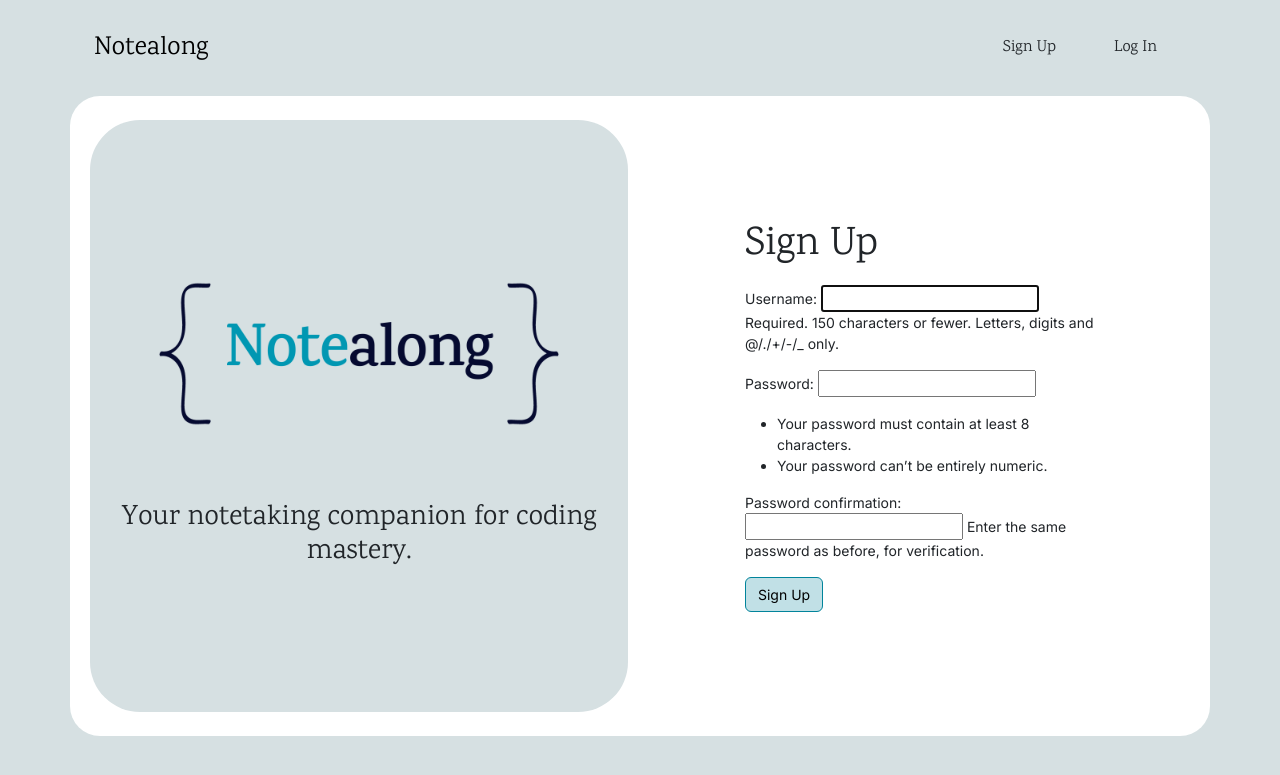
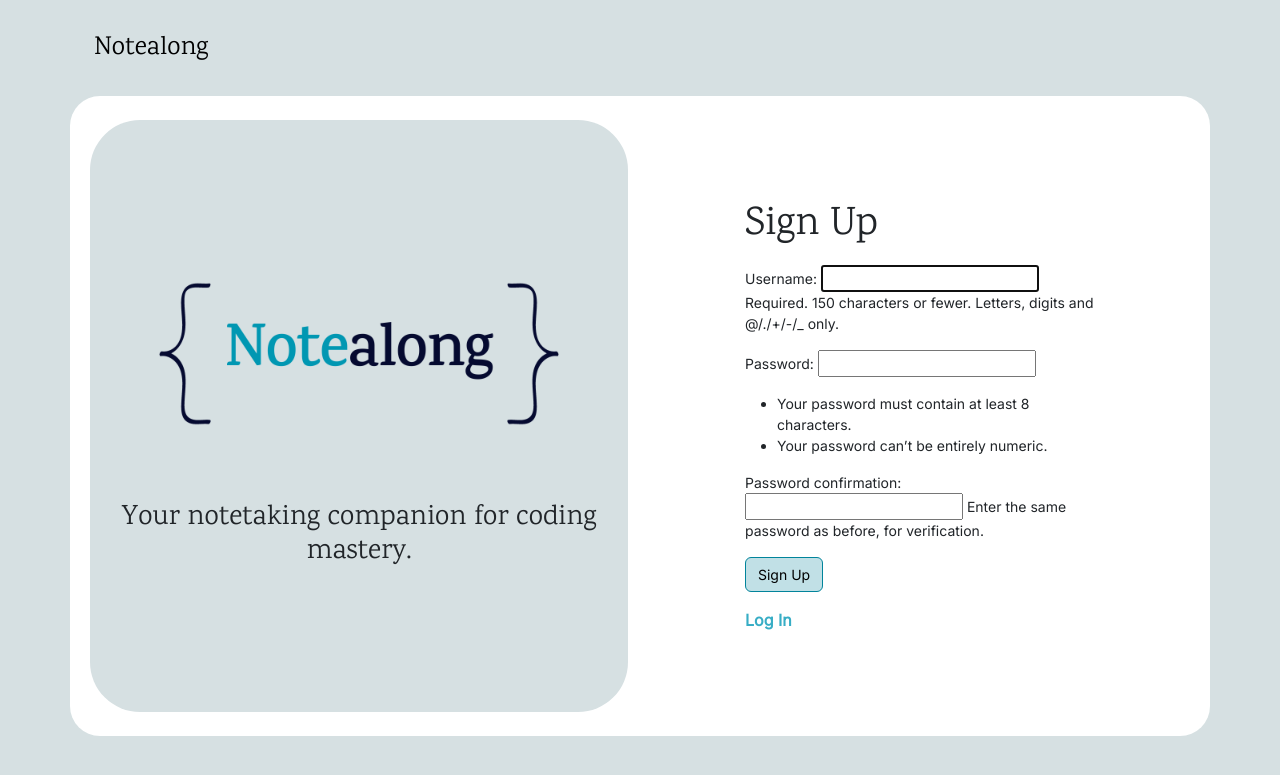
Before and after one commit to AbigailDawson/notealong, a Django app: page /accounts/signup/ in a window 1280 px wide. Shown: the top 775 px of the page. Run offline with Django 4.2, Linux system fonts and the light colour scheme; some libraries are stand-ins or nearby versions.

Commit message:
Redirect home page link to My Collections page, move Log In and Sign Up btns from nav when user is not logged in, put buttons in login and signup page instead

```diff
--- a/main_app/templates/base.html
+++ b/main_app/templates/base.html
@@ -22,7 +22,7 @@
     <div class="container-fluid">
 
       <div class="d-flex flex-column">
-        <a class="navbar-brand" href="#">Notealong</a>
+        <a class="navbar-brand" href="/">Notealong</a>
         {% if user.is_authenticated %}
         <h4 class="nav-welcome m-0">Welcome back, <span style="font-weight: 800">{{ user.username }}</span>.</h4>
         {% endif %}
@@ -50,13 +50,6 @@
               <button class="nav-btn btn btn-lg" type="submit">Log Out</button>
             </form>
           </li>
-          {% else %}
-          <li class="nav-item">
-            <a class="nav-link" aria-current="page" href="{% url 'signup' %}"><button class="nav-btn btn btn-lg">Sign Up</button></a>
-          </li>
-          <li class="nav-item">
-            <a class="nav-link" aria-current="page" href="{% url 'login' %}"><button class="nav-btn btn btn-lg">Log In</button></a>
-          </li>
           {% endif %}
         </ul>
 
--- a/main_app/templates/registration/login.html
+++ b/main_app/templates/registration/login.html
@@ -20,8 +20,9 @@
                         {% csrf_token %}
                         {{ form.as_p }}
                         <input type="hidden" name="next" value="{{ next }}">
-                        <button type="submit" class="btn btn-blu">Log In</button>
+                        <button type="submit" class="btn btn-blu mb-3">Log In</button>
                     </form>
+                    <a class="visual-link" href="{% url 'signup' %}">Sign Up</a>
                 </div>
             </div>
         </div>
--- a/main_app/templates/registration/signup.html
+++ b/main_app/templates/registration/signup.html
@@ -20,8 +20,9 @@
                     <form method="POST" action="{% url 'signup' %}">
                       {% csrf_token %}
                       {{ form.as_p }}
-                      <input type="submit" class="btn btn-blu" value="Sign Up">
+                      <input type="submit" class="btn btn-blu mb-3" value="Sign Up">
                     </form>
+                    <a class="visual-link" href="{% url 'login' %}">Log In</a>
                 </div>
             </div>
         </div>
--- a/main_app/views.py
+++ b/main_app/views.py
@@ -17,7 +17,7 @@
 # Create your views here.
 
 def home(request):
-    return render(request, 'home.html')
+    return redirect('index')
 
 def about(request):
     return render(request, 'about.html')
```
